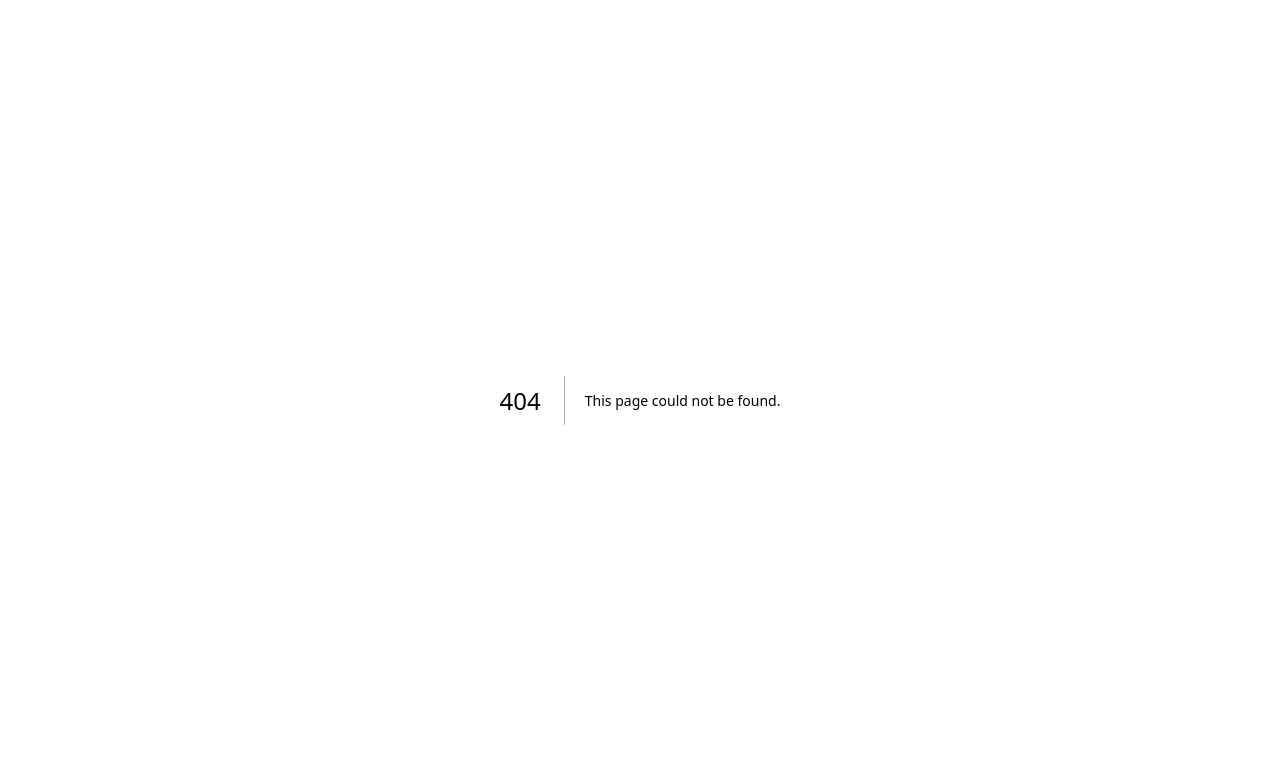
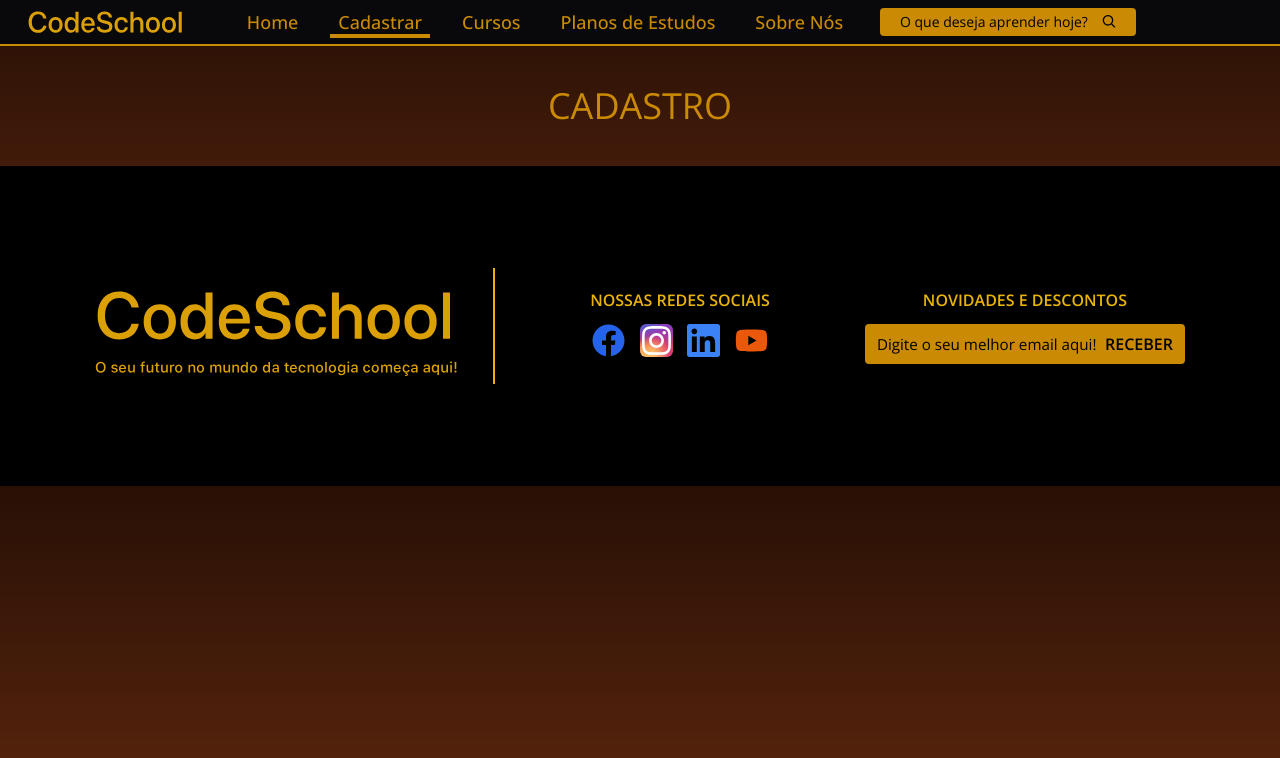
Before and after one commit to FabricioCruzz/CodeSchool, a Next.js app: page /cadastrar in a window 1280 px wide. Before the commit this address had no page. Shown: the top 758 px of the page. Built offline with nearby package versions, Linux system fonts and the light colour scheme.

Commit message:
Ajustando rotas e criação de rotas: Cadastros e Cursos

```diff
--- /dev/null
+++ b/app/cadastrar/page.tsx
@@ -0,0 +1,11 @@
+import Container from "../components/Container";
+
+export default function Cadastrar(){
+    return (
+        <>
+            <Container>
+                <h1 className="text-yellow-600 text-center text-4xl uppercase mx-2 my-10">Cadastro</h1>
+            </Container>
+        </>
+    )
+};
--- a/app/components/ActiveLink.tsx
+++ b/app/components/ActiveLink.tsx
@@ -1,19 +1,23 @@
 'use client';
-import Link from 'next/link';
+import Link, { LinkProps } from 'next/link';
 import { usePathname } from 'next/navigation';
 
-type ActiveLinkProps = {
+type ActiveLinkProps = LinkProps & {
     href: string;
     children: React.ReactNode;
 }
 
-export default function ActiveLink({ href, children } : ActiveLinkProps){
+export default function ActiveLink({ href, children, ...rest } : ActiveLinkProps){
     const pathname = usePathname()
-    const isActive = pathname === href;
+    const isActive = pathname === href.toString();
 
     return (
         <>
-            <Link href={href} className={`mx-3 px-2 text-yellow-600 text-lg font-medium hover:text-yellow-700 ${isActive ? 'border-b-4 border-yellow-600' : ''}`}>
+            <Link
+                href={href}
+                className={`mx-3 px-2 text-yellow-600 text-lg font-medium hover:text-yellow-700 ${isActive ? 'border-b-4 border-yellow-600' : ''}`}
+                { ...rest }
+            >
                 {children}
             </Link>
         </>
--- a/app/components/Footer.tsx
+++ b/app/components/Footer.tsx
@@ -8,7 +8,7 @@ export default function Footer(){
     const footerLogo = "/images/code-school-footer.svg"
 
     return (
-        <footer className="flex flex-row items-center justify-evenly h-80 bg-black">
+        <footer className="flex flex-row items-center justify-evenly w-full h-80 bg-black">
             <Container>
                 <Image
                 className="border-r-2 pr-4 border-yellow-500"
--- a/app/components/LinksGroup.tsx
+++ b/app/components/LinksGroup.tsx
@@ -11,10 +11,10 @@ export default function LinksGroup(){
         <>
             <div>
                 <ActiveLink href={"/"}>{linkHome}</ActiveLink>
-                <ActiveLink href={"#"}>{linkCadastro}</ActiveLink>
-                <ActiveLink href={"#"}>{linkCursos}</ActiveLink>
-                <ActiveLink href={"#"}>{linkPlanosDeEstudos}</ActiveLink>
-                <ActiveLink href={"#"}>{linkSobreNos}</ActiveLink>
+                <ActiveLink href={"/cadastrar"}>{linkCadastro}</ActiveLink>
+                <ActiveLink href={"/cursos"}>{linkCursos}</ActiveLink>
+                <ActiveLink href={"/planos-estudos"}>{linkPlanosDeEstudos}</ActiveLink>
+                <ActiveLink href={"/sobre"}>{linkSobreNos}</ActiveLink>
             </div>
         </>
     )
--- a/app/components/NavBar.tsx
+++ b/app/components/NavBar.tsx
@@ -7,7 +7,7 @@ export default function NavBar(){
     const logo = "/images/code-school-logo.svg"
     return (
         <nav className="flex flex-row justify-between items-center bg-zinc-950 py-2 border-solid border-b-2 border-yellow-600">
-            <Link href={"#"}>
+            <Link href={"/home"}>
                 <Image
                     className="ml-5 mr-5 px-2"
                     src={logo}
--- /dev/null
+++ b/app/cursos/page.tsx
@@ -0,0 +1,9 @@
+import Container from "../components/Container";
+
+export default function Cursos(){
+    return (
+        <Container>
+            <h2 className="text-yellow-600 text-center text-4xl uppercase mx-2 my-10">Cursos</h2>
+        </Container>
+    )
+};
--- a/app/layout.tsx
+++ b/app/layout.tsx
@@ -1,6 +1,8 @@
 import type { Metadata } from 'next'
 import { Open_Sans } from 'next/font/google'
 import './globals.css'
+import NavBar from './components/NavBar'
+import Footer from './components/Footer'
 
 const openSans = Open_Sans({ subsets: ['latin'] })
 
@@ -16,7 +18,11 @@ export default function RootLayout({
 }) {
   return (
     <html lang="pt-br">
-      <body className={openSans.className}>{children}</body>
+      <body className={openSans.className}>
+        <NavBar/>
+        {children}
+        <Footer/>
+      </body>
     </html>
   )
 }
--- a/app/page.tsx
+++ b/app/page.tsx
@@ -1,14 +1,10 @@
 import Container from './components/Container'
-import Footer from './components/Footer'
-import NavBar from './components/NavBar'
 import HomePage from './home/page'
 
 export default function Home() {
   return (
     <Container>
-      <NavBar/>
       <HomePage/>
-      <Footer/>
     </Container>
   )
 }
```
